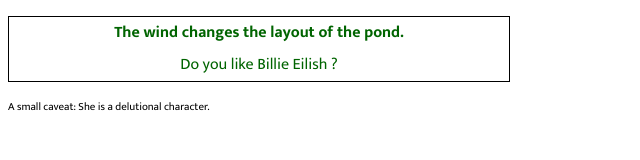
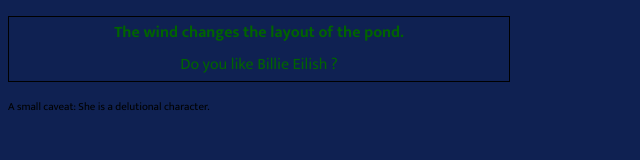
Before and after one commit to chengsun1/chengsun1.github.io, a plain HTML site: page index.html in a window 1280 px wide. Shown: the whole page, without its empty margins (0-640 px from the left). Drawn offline with Linux system fonts and the light colour scheme.

Commit message:
Update style.css

```diff
--- a/styles/style.css
+++ b/styles/style.css
@@ -14,4 +14,5 @@ html {
     font-family: "Mukta", sans-serif;
     font-weight: 400;
     font-style: normal;
+    background-color: #0F2152 ;
 }
```
